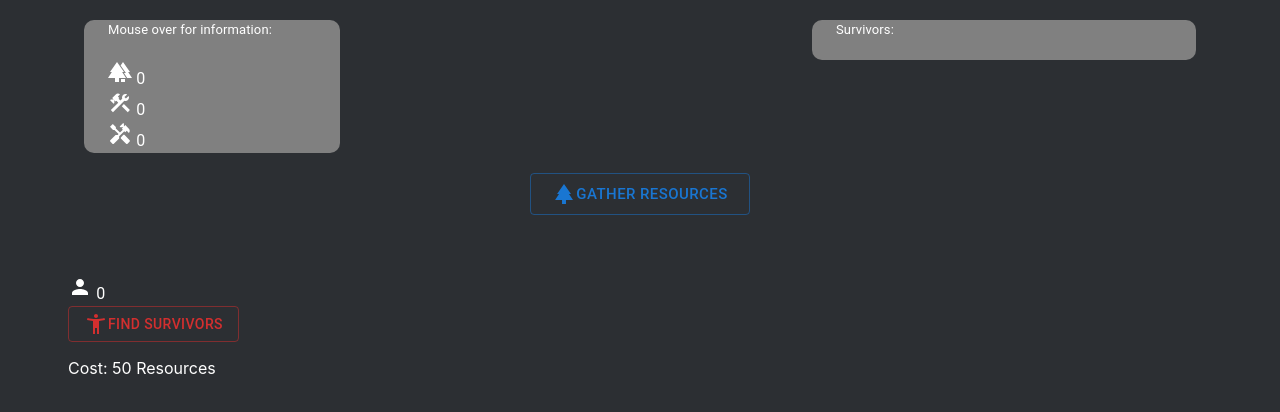
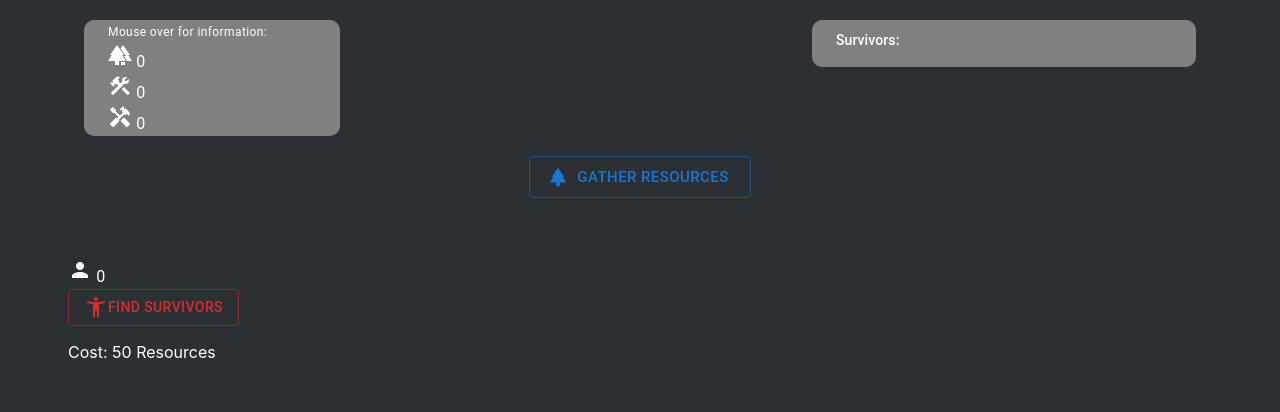
Before and after one commit to CaioRig/society-revive, a React (Create React App) app in the folder idle-game-noname-front/: page / in a window 1280 px wide. Shown: the top 412 px of the page. Built offline with nearby package versions, Linux system fonts and the light colour scheme.

Commit message:
improved some code on resourses, imagerenderer and gatherers

```diff
--- a/idle-game-noname-front/src/components/Gatherers.js
+++ b/idle-game-noname-front/src/components/Gatherers.js
@@ -1,27 +1,25 @@
-import { useContext } from "react"
+import React, { useContext } from "react";
 import { Box, Button } from "@mui/material";
-import GlobalStateContext from "../global/GlobalStateContext"
-import ParkIcon from '@mui/icons-material/Park';
+import GlobalStateContext from "../global/GlobalStateContext";
+import ParkIcon from "@mui/icons-material/Park";
 
 const Gatherers = () => {
-    const gather = useContext(GlobalStateContext).Gather
+  const { Gather } = useContext(GlobalStateContext);
 
-    return (
-        <Box textAlign="center"
-        >
-            <Button onClick={gather.addNumberPerClick}
-                variant="outlined"
-                size="large"
-                title="Click to gather resources"
-            ><ParkIcon /> Gather resources </Button>
-
-            {/* <Button onClick={gather.debugClick}
-                variant="outlined"
-                size="large"
-                title="Click to gather resources"
-            ><ParkIcon /> DEBUG </Button> */}
-        </Box>
-    )
-}
+  return (
+    <Box textAlign="center">
+      <Button
+        onClick={Gather.addNumberPerClick}
+        variant="outlined"
+        size="large"
+        startIcon={<ParkIcon />}
+        title="Click to gather resources"
+        aria-label="Gather resources"
+      >
+        Gather resources
+      </Button>
+    </Box>
+  );
+};
 
 export default Gatherers;
--- a/idle-game-noname-front/src/components/ImgRenderers.js
+++ b/idle-game-noname-front/src/components/ImgRenderers.js
@@ -1,24 +1,26 @@
-import { useContext, useEffect, useState } from "react"
-import SurvivorsIcon from "../img/survivorGif.gif"
-import GlobalStateContext from "../global/GlobalStateContext"
-import { Container, Typography } from "@mui/material"
+import React, { useContext, useEffect, useState } from "react";
+import SurvivorsIcon from "../img/survivorGif.gif";
+import GlobalStateContext from "../global/GlobalStateContext";
+import { Container, Typography } from "@mui/material";
 
-export const SurvivorsRenderer = () => {
-    const survivorsQty = useContext(GlobalStateContext).ActionQty.survivorsQty
-    let [survivorArray, setSurvivorArray] = useState([])
+const SurvivorsRenderer = () => {
+  const survivorsQty = useContext(GlobalStateContext).ActionQty.survivorsQty;
+  const [survivorArray, setSurvivorArray] = useState([]);
 
   useEffect(() => {
     if (survivorArray.length < survivorsQty) {
-            setSurvivorArray(survivorArray => [...survivorArray, <img src={SurvivorsIcon}
+      setSurvivorArray((prevSurvivorArray) => [
+        ...prevSurvivorArray,
+        <img
+          src={SurvivorsIcon}
           key={`Survivor${survivorsQty}`}
           alt={`Survivors`}
           title={`Survivors`}
           width="15px"
-            />
-            ])
+        />,
+      ]);
     }
-    }, [survivorsQty])
-
+  }, [survivorsQty]);
 
   return (
     <Container
@@ -31,16 +33,33 @@ export const SurvivorsRenderer = () => {
         height: "fit-content",
         width: "fit-content",
         margin: "20px",
-                borderRadius: "10px"
+        borderRadius: "10px",
+        display: "flex",
+        flexDirection: "column",
+        alignItems: "flex-start",
+        padding: "10px",
       }}
     >
       <Typography
-                color={"#ffffff"}
-                fontSize={"small"}
-                title={`Show survivors number`}>
+        color="#ffffff"
+        variant="subtitle2"
+        title="Show survivors number"
+        sx={{ marginBottom: "5px" }}
+      >
         Survivors:
       </Typography>
+      <div
+        style={{
+          display: "flex",
+          flexWrap: "wrap",
+          gap: "5px",
+          maxWidth: "100%",
+        }}
+      >
         {survivorArray}
+      </div>
     </Container>
-    )
-}
+  );
+};
+
+export default SurvivorsRenderer;
--- a/idle-game-noname-front/src/components/Resources.js
+++ b/idle-game-noname-front/src/components/Resources.js
@@ -1,19 +1,17 @@
+import React, { useContext } from "react";
 import { Typography } from "@mui/material";
-import { useContext } from "react";
+import { Container } from "@mui/system";
 import GlobalStateContext from "../global/GlobalStateContext";
-
 import ForestIcon from '@mui/icons-material/Forest';
 import ConstructionIcon from '@mui/icons-material/Construction';
 import HandymanIcon from '@mui/icons-material/Handyman';
 
-import { Container } from "@mui/system";
-
 const Resources = () => {
-    const stock = useContext(GlobalStateContext).Stock
-    const perSec = useContext(GlobalStateContext).PerSec
+    const { Stock, PerSec } = useContext(GlobalStateContext);
 
     return (
-        <Container sx={{
+        <Container
+            sx={{
                 backgroundColor: "gray",
                 textAlign: "left",
                 justifyContent: "space-between",
@@ -21,32 +19,36 @@ const Resources = () => {
                 width: "fit-content",
                 margin: "20px",
                 borderRadius: "10px"
-        }}>
+            }}
+        >
             <Typography
-                color={"#ffffff"}
-                fontSize={"small"}
-                title={`Yes, like that`}
+                color="#ffffff"
+                variant="caption"
+                title="Mouse over for information"
             >
                 Mouse over for information:
             </Typography>
             <br />
             <Typography
-                color={"#ffffff"}
-                title={`Resources \nProduction: ${perSec.resoursePerSec}/s`}
+                color="#ffffff"
+                title={`Resources\nProduction: ${PerSec.resoursePerSec}/s`}
+                titleTypographyProps={{ color: "#ffffff" }}
             >
-                <ForestIcon /> {stock.resourseNumber.toFixed(0)}
+                <ForestIcon /> {Stock.resourseNumber.toFixed(0)}
             </Typography>
             <Typography
-                color={"#ffffff"}
-                title={`Building Materials \nProduction: ${perSec.buildingMaterialPerSec}/s`}
+                color="#ffffff"
+                title={`Building Materials\nProduction: ${PerSec.buildingMaterialPerSec}/s`}
+                titleTypographyProps={{ color: "#ffffff" }}
             >
-                <ConstructionIcon /> {stock.buildingMaterialNumber.toFixed(0)}
+                <ConstructionIcon /> {Stock.buildingMaterialNumber.toFixed(0)}
             </Typography>
             <Typography
-                color={"#ffffff"}
-                title={`Crafting Materials \nProduction: ${perSec.craftingMaterialPerSec}/s`}
+                color="#ffffff"
+                title={`Crafting Materials\nProduction: ${PerSec.craftingMaterialPerSec}/s`}
+                titleTypographyProps={{ color: "#ffffff" }}
             >
-                <HandymanIcon /> {stock.craftingMaterialNumber.toFixed(0)}
+                <HandymanIcon /> {Stock.craftingMaterialNumber.toFixed(0)}
             </Typography>
         </Container>
     );
--- a/idle-game-noname-front/src/global/GlobalState.js
+++ b/idle-game-noname-front/src/global/GlobalState.js
@@ -13,6 +13,8 @@ const GlobalState = (props) => {
     //     setBuildingMaterialNumber(buildingMaterialNumber + 100000)
     //     setCraftingMaterialNumber(craftingMaterialNumber + 100000)
     // }
+
+
 
     // STOCK NUMBERS -------------------------------------
     const [resourseNumber, setResourseNumber] = useState(0)
--- a/idle-game-noname-front/src/pages/Home.js
+++ b/idle-game-noname-front/src/pages/Home.js
@@ -4,7 +4,7 @@ import Survivors from "../components/Actions/Survivors";
 import Houses from "../components/Actions/Houses";
 import Tools from "../components/Actions/Tools";
 import Resources from "../components/Resources";
-import { SurvivorsRenderer } from "../components/ImgRenderers";
+import SurvivorsRenderer from "../components/ImgRenderers";
 import { Container } from "@mui/material";
 
 const Home = () => {
```
Lines whose indentation alone changed are shown as unchanged.
